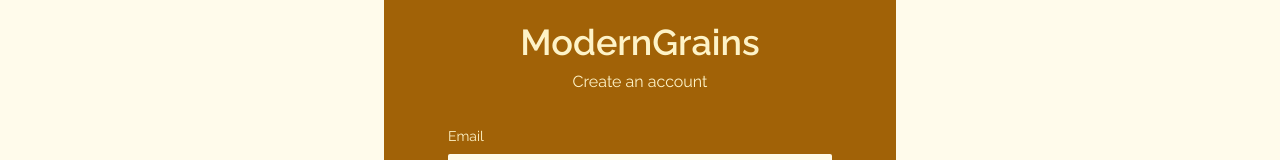
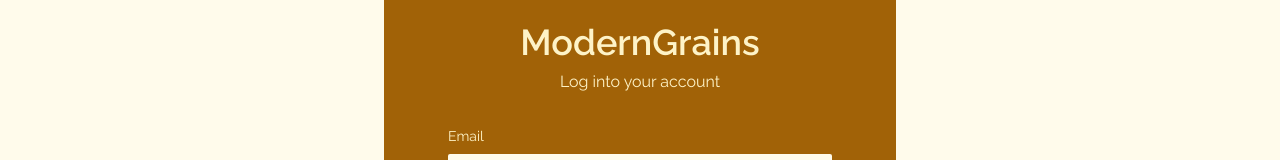
Before and after one commit to RyneeeJ/Moderngrains-client, a React (Vite) app: page /login in a window 1280 px wide. Shown: the part 202-362 px from the top of the page. Built offline with nearby package versions, Linux system fonts and the light colour scheme.

Commit message:
Fixed login page description bug: "Log into your account"

```diff
--- a/src/features/authentication/LoginForm.jsx
+++ b/src/features/authentication/LoginForm.jsx
@@ -23,7 +23,7 @@
   }
 
   return (
-    <Form onSubmit={handleSubmit(submitLogin)}>
+    <Form type="login" onSubmit={handleSubmit(submitLogin)}>
       <FormInputContainer>
         <FormRow errorMessage={errors?.email?.message} label="Email" id="email">
           <FormInput
--- a/src/ui/Form.jsx
+++ b/src/ui/Form.jsx
@@ -6,7 +6,7 @@
           ModernGrains
         </h2>
         <span className="mb-5 text-sm sm:mb-8 sm:text-base">
-          {type === "login" ? "Log in your account" : "Create an account"}
+          {type === "login" ? "Log into your account" : "Create an account"}
         </span>
         <form onSubmit={onSubmit} className="w-full max-w-sm self-center">
           {children}
```
